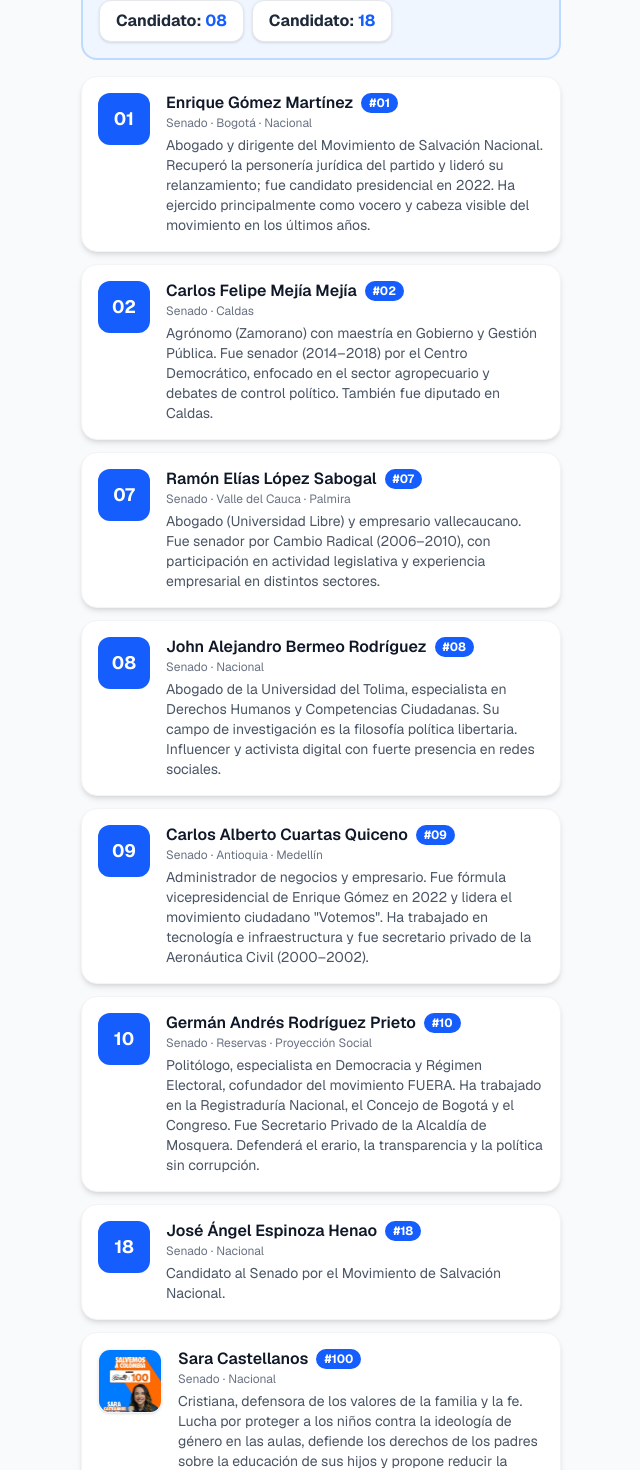
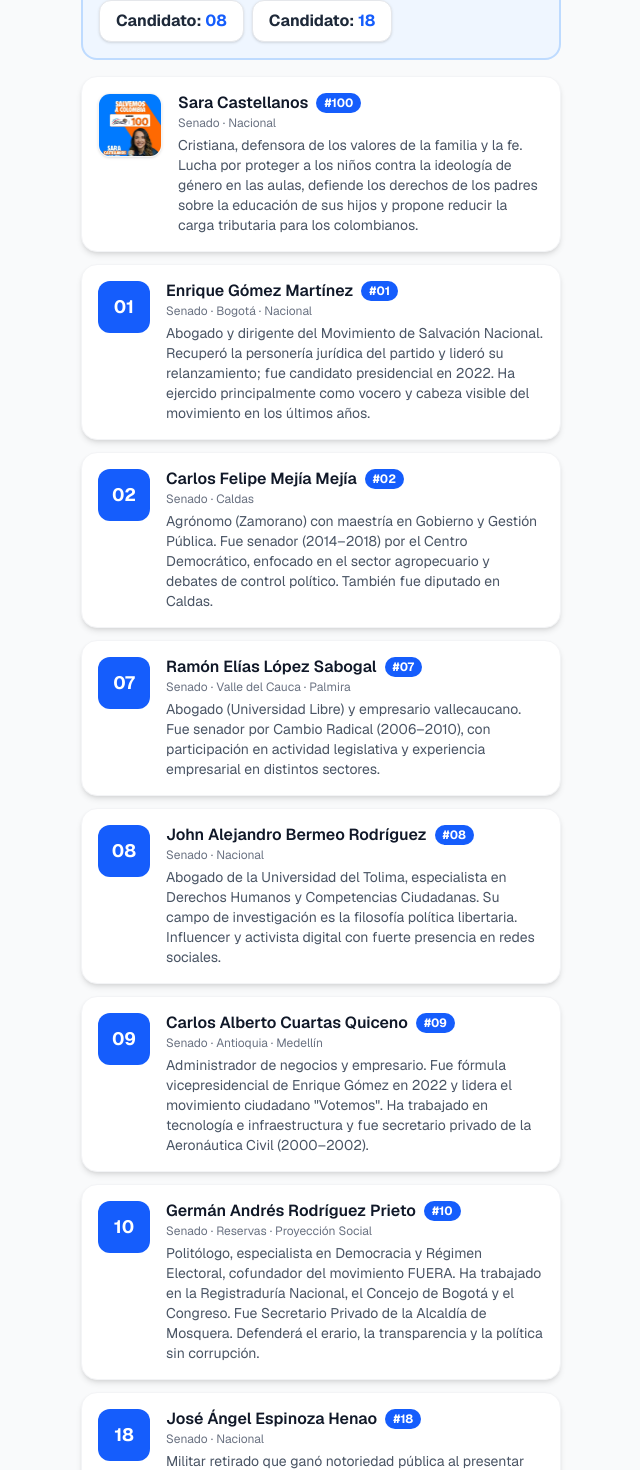
Before and after one commit to pdromoreno7/voto-senado-camara-2026-v1, a Next.js app: page / in a window 1280 px wide. Shown: the part 485-1955 px from the top of the page, without its empty margins (319-959 px from the left). Built offline with nearby package versions, Linux system fonts and the light colour scheme.

Commit message:
feat: update #18 description, add #20 Wilson Ruiz, remove duplicate Sara

```diff
--- a/app/page.tsx
+++ b/app/page.tsx
@@ -6,6 +6,14 @@ export const metadata: Metadata = {
 };
 
 const salvacionCandidatos = [
+  {
+    numero: "100",
+    nombre: "Sara Castellanos",
+    cargo: "Senado",
+    descripcion: "Cristiana, defensora de los valores de la familia y la fe. Lucha por proteger a los niños contra la ideología de género en las aulas, defiende los derechos de los padres sobre la educación de sus hijos y propone reducir la carga tributaria para los colombianos.",
+    region: "Nacional",
+    foto: "/sara-castellanos.jpg",
+  },
   {
     numero: "01",
     nombre: "Enrique Gómez Martínez",
@@ -52,16 +60,15 @@ const salvacionCandidatos = [
     numero: "18",
     nombre: "José Ángel Espinoza Henao",
     cargo: "Senado",
-    descripcion: "Candidato al Senado por el Movimiento de Salvación Nacional.",
+    descripcion: "Militar retirado que ganó notoriedad pública al presentar una demanda ante la Corte Constitucional relacionada con la despenalización del aborto. Su influencia se articula por presencia mediática y debates nacionales jurídicos y de valores.",
     region: "Nacional",
   },
   {
-    numero: "100",
-    nombre: "Sara Castellanos",
+    numero: "20",
+    nombre: "Wilson Ruiz Orejuela",
     cargo: "Senado",
-    descripcion: "Cristiana, defensora de los valores de la familia y la fe. Lucha por proteger a los niños contra la ideología de género en las aulas, defiende los derechos de los padres sobre la educación de sus hijos y propone reducir la carga tributaria para los colombianos.",
-    region: "Nacional",
-    foto: "/sara-castellanos.jpg",
+    descripcion: "Abogado y jurista. Fue Ministro de Justicia y del Derecho (2020–2022) y magistrado y presidente del Consejo Superior de la Judicatura. Formación en Derecho (Universidad Libre, Cali) con posgrado y doctorado en Derecho.",
+    region: "Valle del Cauca · Cali · Nacional",
   },
 ];
 
```
